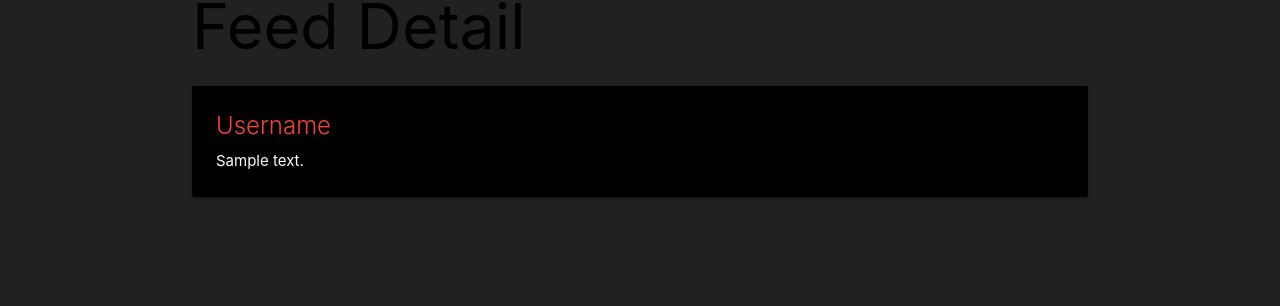
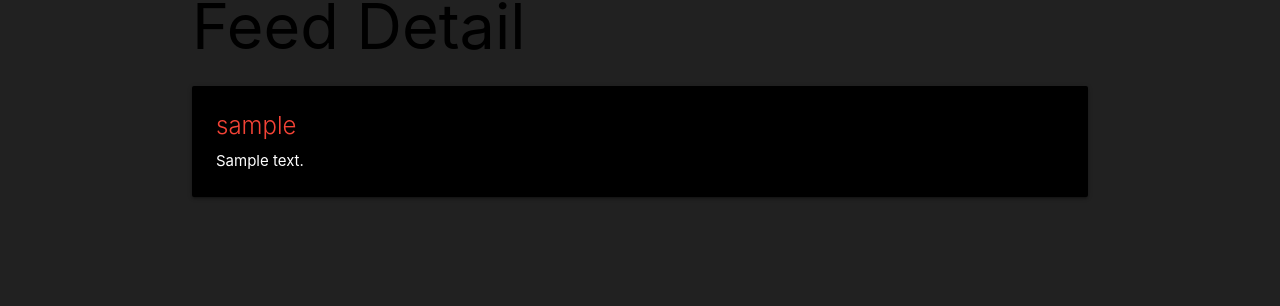
Before and after one commit to Crowe-Brian-J/project3_devRebellion, a Django app: template devrebellion/main_app/templates/feeds/detail.html in a window 1280 px wide. Shown: the part 114-420 px from the top of the page. Run offline with Django 4.2, Linux system fonts and the light colour scheme; the template is opened without the code that fills it: values that come from a table or form of the project are taken from there, others are empty; tables that the repository leaves empty hold one stand-in row (values such as "Sample post").

Commit message:
update feed element

```diff
--- a/devrebellion/main_app/templates/feeds/detail.html
+++ b/devrebellion/main_app/templates/feeds/detail.html
@@ -7,7 +7,7 @@
 <div class="card black">
   <div class="card-content">
     <!-- change username when pk is implemented -->
-    <span class="card-title red-text">Username</span>
+    <span class="card-title red-text">{{feed.user}}</span>
     <p>{{feed.text}}</p>
   </div>
 </div>
```
